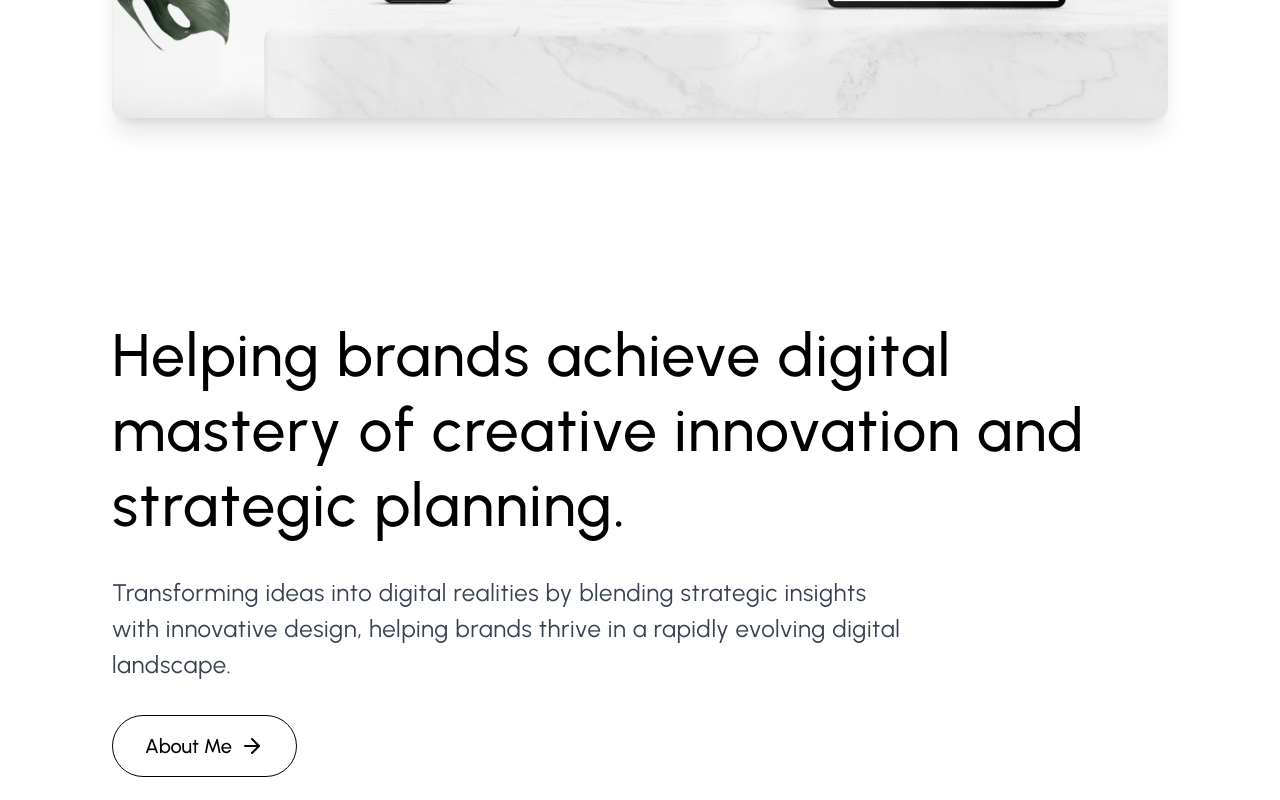
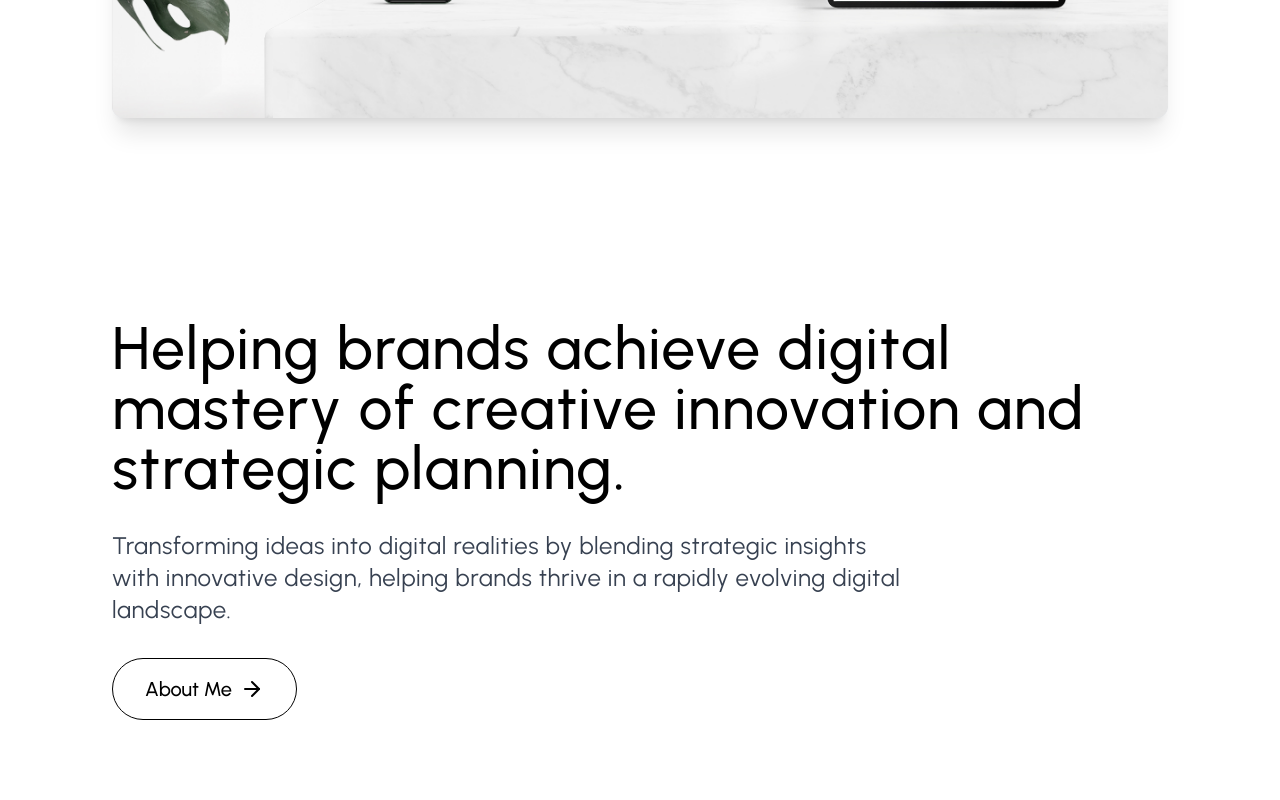
Before and after one commit to nuru484/portfolio, a React (Vite) app: page / in a window 1280 px wide. Shown: the part 4614-5414 px from the top of the page. Before the commit the page ends 5391 px from the top, so only its background shows below. Built offline with nearby package versions, Linux system fonts and the light colour scheme.

Commit message:
fixed some text sizing in the aboutmebrief component

```diff
--- a/src/components/AboutMeBrief.jsx
+++ b/src/components/AboutMeBrief.jsx
@@ -2,12 +2,12 @@
 
 const AboutMeBrief = () => {
   return (
-    <div className="max-w-6xl mx-auto px-6 md:px-12 font-urbanist flex flex-col gap-8">
-      <p className="text-6xl font-medium leading-tight tracking-wide">
+    <div className="max-w-6xl mx-auto px-6 md:px-12 mb-20 font-urbanist flex flex-col gap-8">
+      <p className="text-4xl lg:text-6xl font-medium leading-tight tracking-wide">
         Helping brands achieve digital mastery of creative innovation and
         strategic planning.
       </p>
-      <p className="text-2xl w-3/4 text-gray-700 leading-normal tracking-wide">
+      <p className="text-xl lg:text-2xl lg:w-3/4 text-gray-700 leading-normal tracking-wide">
         Transforming ideas into digital realities by blending strategic insights
         with innovative design, helping brands thrive in a rapidly evolving
         digital landscape.
```
